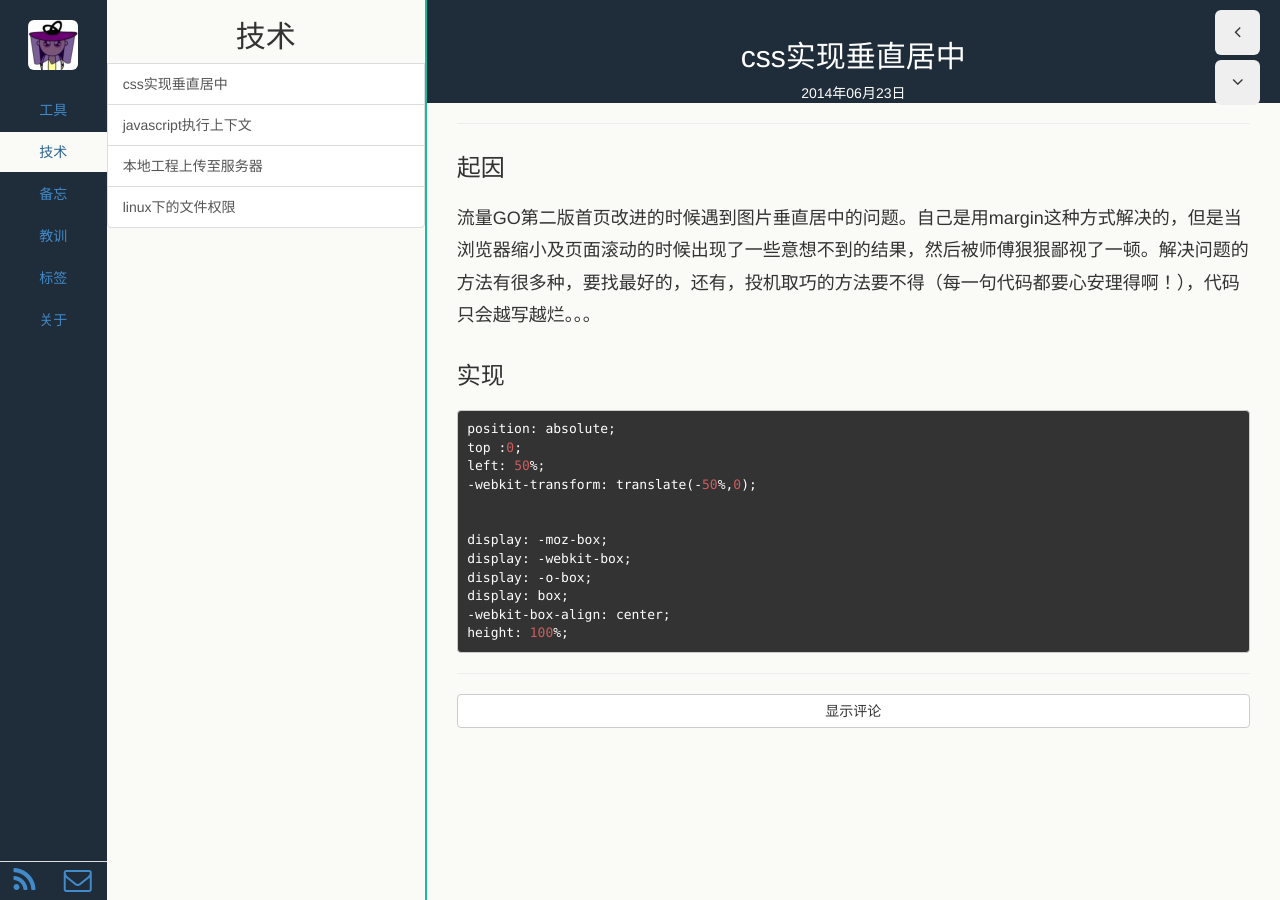
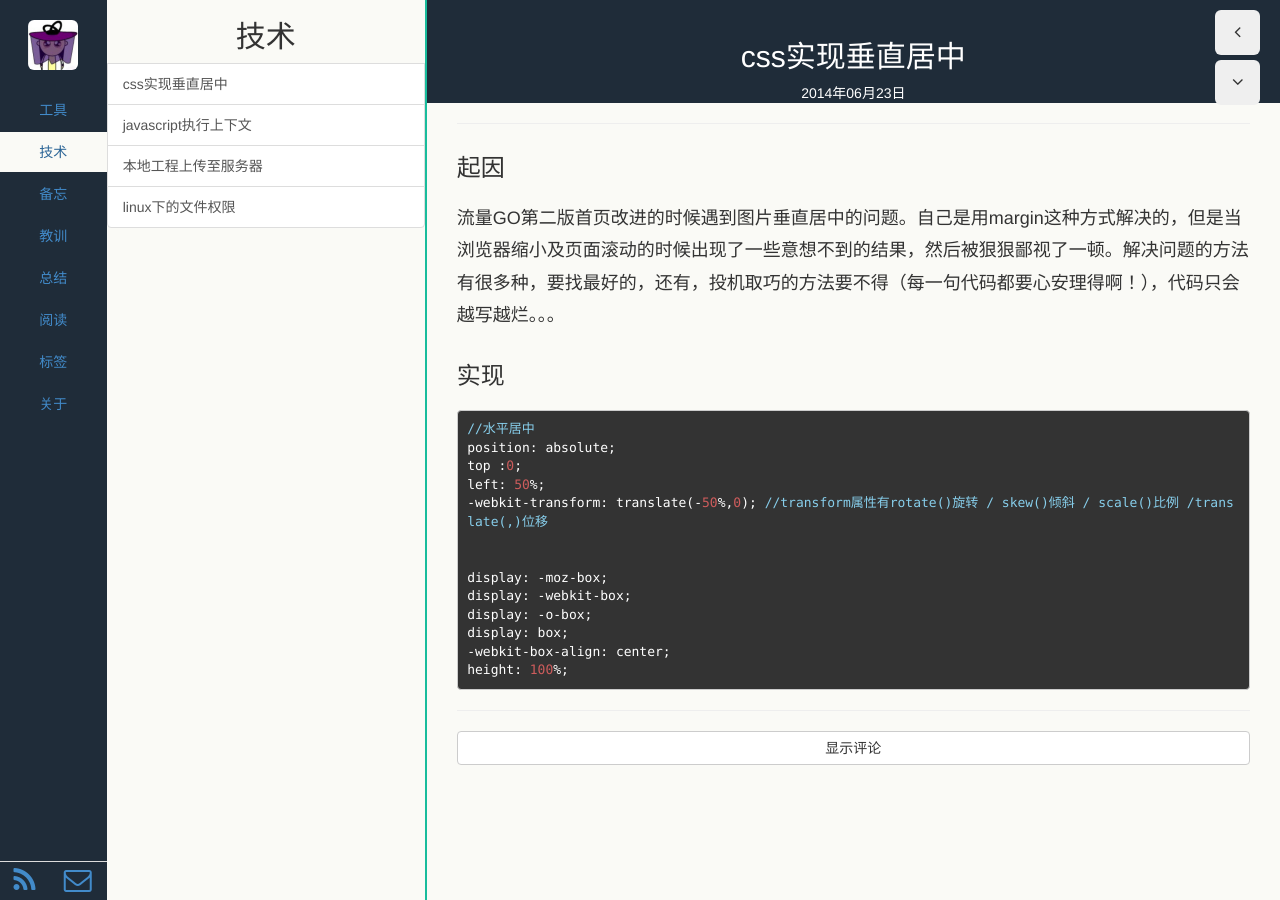
Before and after one commit to echoZQ/echo-blog, a Jekyll site: the page built from _posts/2014-06-23-css.md, in a window 1280 px wide. Built offline with Jekyll 4.4.1, drawn with Linux system fonts in a browser that asks for light colours; Markdown is read by kramdown in place of the engine named in the settings.

Commit message:
css及html基础开篇

```diff
--- a/_posts/2014-06-23-css.md
+++ b/_posts/2014-06-23-css.md
@@ -3,18 +3,18 @@ layout: post
 title: css实现垂直居中
 category: 技术
 tags: css
-description: 写流量GO第二版首页的时候模仿阿里通信[访问](http://aliqin.tmall.com/phone_num_intro.htm?spm=a1z2p.7360257.0.0.rGUamd)其中遇到图片及div元素垂直居中的问题
+description: 写流量GO第二版首页的时候模仿阿里通信[访问](http://aliqin.tmall.com/phone_num_intro.htm?spm=a1z2p.7360257.0.0.rGUamd)其中遇到图片及div元素水平垂直居中的问题
 ---
 
 ### 起因
-流量GO第二版首页改进的时候遇到图片垂直居中的问题。自己是用margin这种方式解决的，但是当浏览器缩小及页面滚动的时候出现了一些意想不到的结果，然后被师傅狠狠鄙视了一顿。解决问题的方法有很多种，要找最好的，还有，投机取巧的方法要不得（每一句代码都要心安理得啊！），代码只会越写越烂。。。
+流量GO第二版首页改进的时候遇到图片垂直居中的问题。自己是用margin这种方式解决的，但是当浏览器缩小及页面滚动的时候出现了一些意想不到的结果，然后被狠狠鄙视了一顿。解决问题的方法有很多种，要找最好的，还有，投机取巧的方法要不得（每一句代码都要心安理得啊！），代码只会越写越烂。。。
 
 ### 实现
-
+	//水平居中
 	position: absolute;
     top :0;
     left: 50%;
-    -webkit-transform: translate(-50%,0);
+    -webkit-transform: translate(-50%,0); //transform属性有rotate()旋转 / skew()倾斜 / scale()比例 /translate(,)位移
 
 
     display: -moz-box;
```
Also changed, not shown: _posts/2014-08-04-php-resouce.md (+4 -0 lines), _posts/2014-08-12-something-remember.md (added, +10 -0 lines), _posts/2014-08-28-red-packet.md (added, +7 -0 lines), _posts/2014-09-01-sth-about-css.md (added, +23 -0 lines), _posts/2014-9-03-sth-about-html.md (added, +13 -0 lines).
